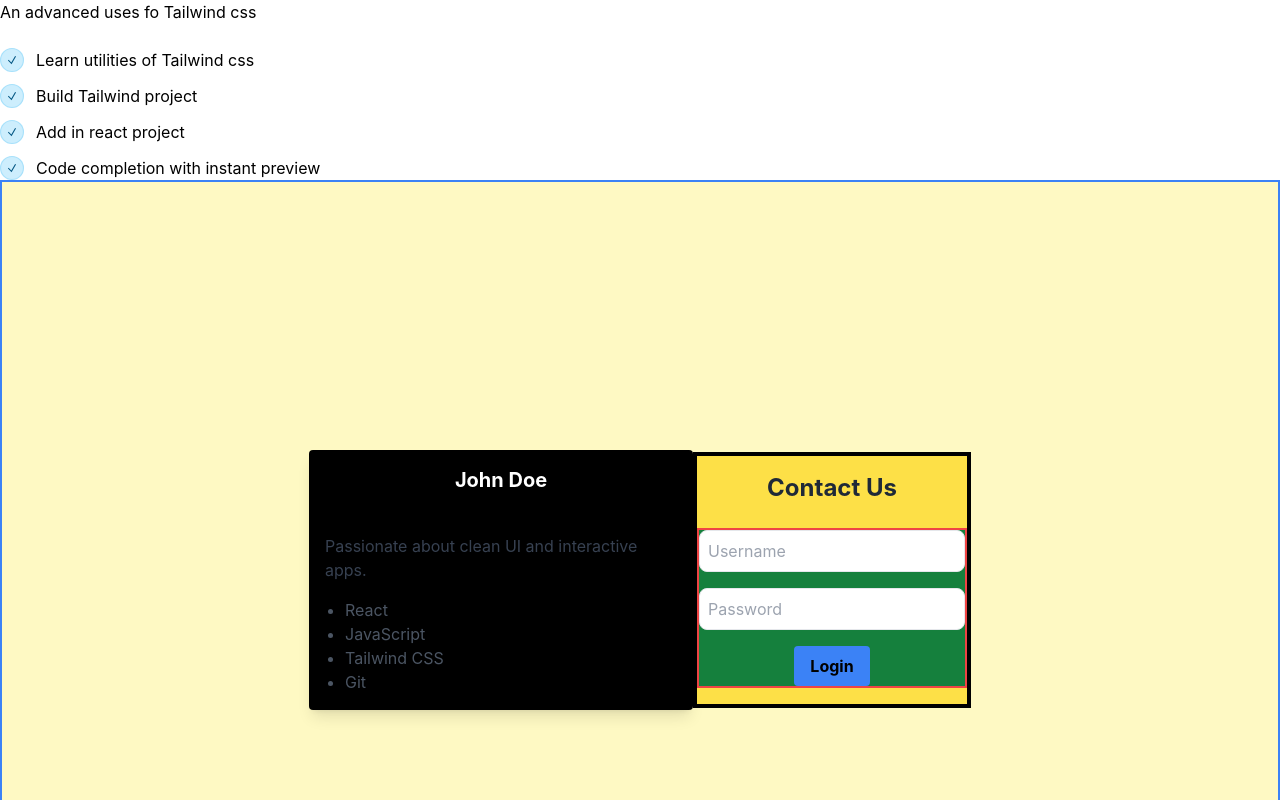
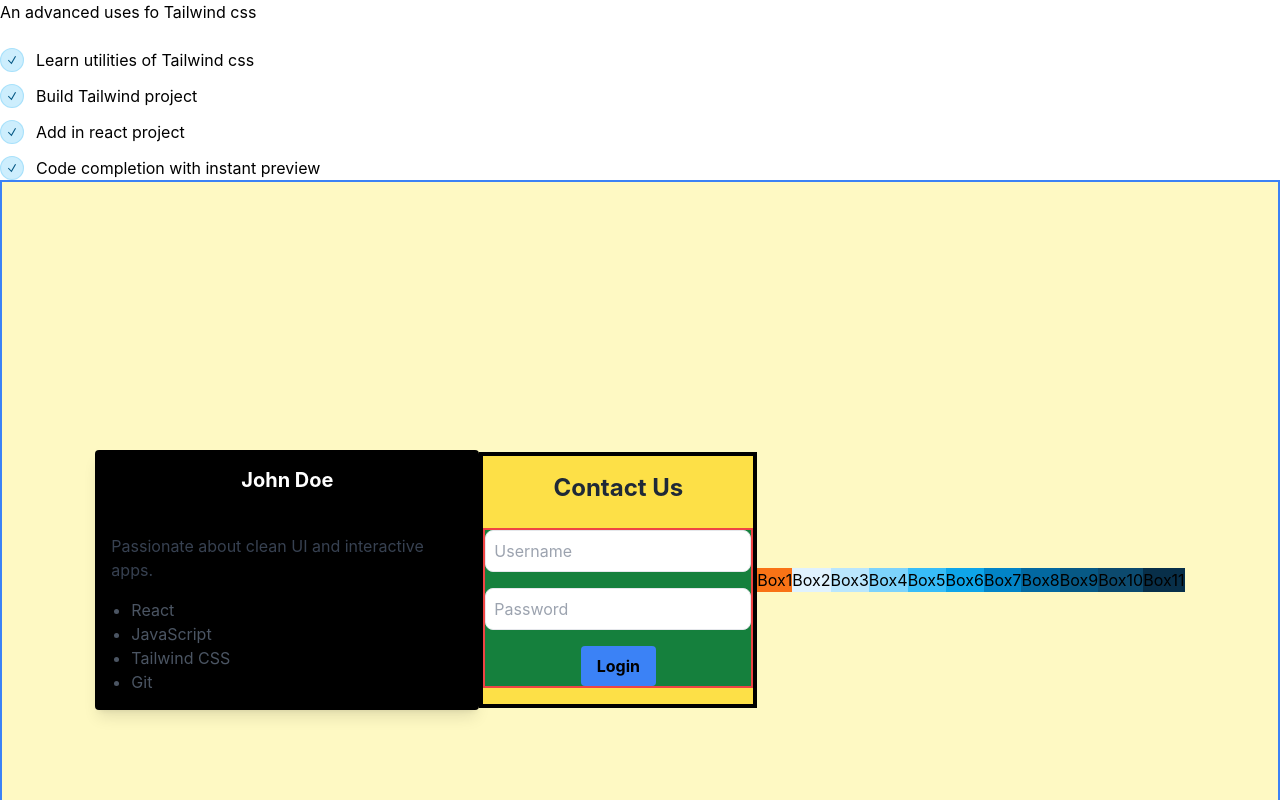
Before and after one commit to karan-maurya2/react-tailwind-smartapp, a React (Vite) app: page / in a window 1280 px wide. Shown: the top 800 px of the page. Built offline with nearby package versions, Linux system fonts and the light colour scheme.

Commit message:
code updated

```diff
--- a/src/App.jsx
+++ b/src/App.jsx
@@ -2,6 +2,7 @@ import React from 'react';
 import PortfolioCard from './components/PortfolioCard';
 import LoginForm from  './components/LoginForm';
 import BulletCard from './components/BulletCard';
+import FileFromTerminal from './components/FileFromTerminal';
 
 function App(){
 
@@ -21,6 +22,8 @@ function App(){
       />
       <LoginForm /> {/* Added LoginForm component */}
 
+      <FileFromTerminal /> {/* Added FileFromTerminal component */}
+
     </div>
     </>
   )
--- a/src/components/FileFromTerminal.jsx
+++ b/src/components/FileFromTerminal.jsx
@@ -1,4 +1,4 @@
-function calculation(params) {
+function calculation() {
 
 
     return(
@@ -7,21 +7,19 @@ function calculation(params) {
 
        <div>
 
-        <h1>Calculation</h1>
-
        </div>
-       <div>
-  <div class="bg-sky-50">Box1</div>
-  <div class="bg-sky-100">Box2</div>
-  <div class="bg-sky-200">Box3</div>
-  <div class="bg-sky-300">Box4</div>
-  <div class="bg-sky-400">Box5</div>
-  <div class="bg-sky-500">Box6</div>
-  <div class="bg-sky-600">Box7</div>
-  <div class="bg-sky-700">Box8</div>
-  <div class="bg-sky-800">Box9</div>
-  <div class="bg-sky-900">Box10</div>
-  <div class="bg-sky-950">Box11</div>
+       <div className="flex flex-row">
+  <div className="bg-orange-500">Box1</div>
+  <div className="bg-sky-100">Box2</div>
+  <div className="bg-sky-200">Box3</div>
+  <div className="bg-sky-300">Box4</div>
+  <div className="bg-sky-400">Box5</div>
+  <div className="bg-sky-500">Box6</div>
+  <div className="bg-sky-600">Box7</div>
+  <div className="bg-sky-700">Box8</div>
+  <div className="bg-sky-800">Box9</div>
+  <div className="bg-sky-900">Box10</div>
+  <div className="bg-sky-950">Box11</div>
 </div>
 
         </>
```
